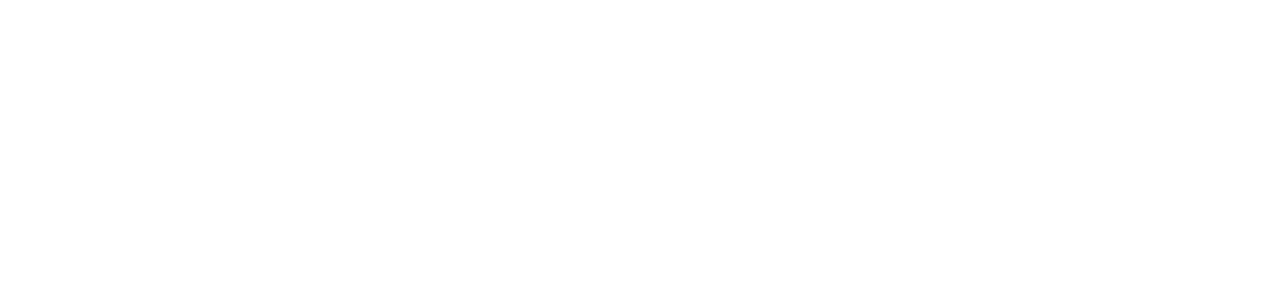
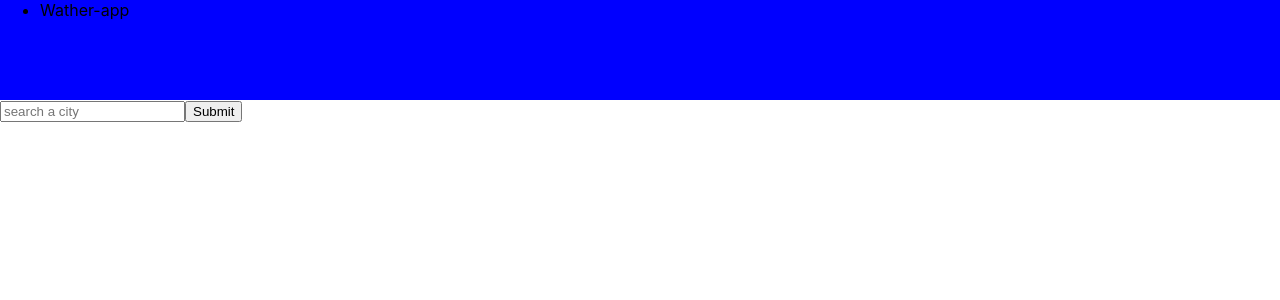
Before and after one commit to Tomtom-dev/weather-app, a React (Create React App) app: page / in a window 1280 px wide. Shown: the top 300 px of the page. Built offline with nearby package versions, Linux system fonts and the light colour scheme.

Commit message:
create result file

```diff
--- a/src/App.css
+++ b/src/App.css
@@ -1,38 +1,3 @@
-.App {
-  text-align: center;
+*{
+  margin: 0;
 }
-
-.App-logo {
-  height: 40vmin;
-  pointer-events: none;
-}
-
-@media (prefers-reduced-motion: no-preference) {
-  .App-logo {
-    animation: App-logo-spin infinite 20s linear;
-  }
-}
-
-.App-header {
-  background-color: #282c34;
-  min-height: 100vh;
-  display: flex;
-  flex-direction: column;
-  align-items: center;
-  justify-content: center;
-  font-size: calc(10px + 2vmin);
-  color: white;
-}
-
-.App-link {
-  color: #61dafb;
-}
-
-@keyframes App-logo-spin {
-  from {
-    transform: rotate(0deg);
-  }
-  to {
-    transform: rotate(360deg);
-  }
-}
--- a/src/App.js
+++ b/src/App.js
@@ -1,10 +1,14 @@
 import logo from './logo.svg';
 import './App.css';
+import { Navbar } from './components/Navbar';
+import Search from './components/search';
+
 
 function App() {
   return (
     <div className="App">
-
+      <Navbar></Navbar>
+      <Search></Search>
     </div>
   );
 }
--- /dev/null
+++ b/src/components/Navbar.jsx
@@ -0,0 +1,17 @@
+import React from 'react'
+import './navbar.css'
+
+export const Navbar = () => {
+
+
+
+    return (
+        <div>
+            <nav className="navbar">
+                <ul>
+                    <li>Wather-app</li>
+                </ul>
+            </nav>
+        </div>
+    )
+}
--- /dev/null
+++ b/src/components/navbar.css
@@ -0,0 +1,4 @@
+.navbar{
+    height: 100px;
+    background-color: blue;
+}
--- /dev/null
+++ b/src/components/search.jsx
@@ -0,0 +1,24 @@
+import React, {useState} from 'react'
+
+export default function Search() {
+
+    const [citySearch, setCitySearch] = useState("")
+
+    const handleOnChange =(event) => {
+            setCitySearch(event.target.value)
+    }
+
+    function onSubmit(event){
+        event.preventDefault();
+        console.log(citySearch);
+    }
+
+
+
+    return (
+        <div>
+            <input type="text" value={citySearch} onChange={handleOnChange} placeholder="search a city"/>
+            <button className="searchButton" onClick={onSubmit}>Submit</button>
+        </div>
+    )
+}
```
Also changed, not shown: src/components/result.jsx (added).
